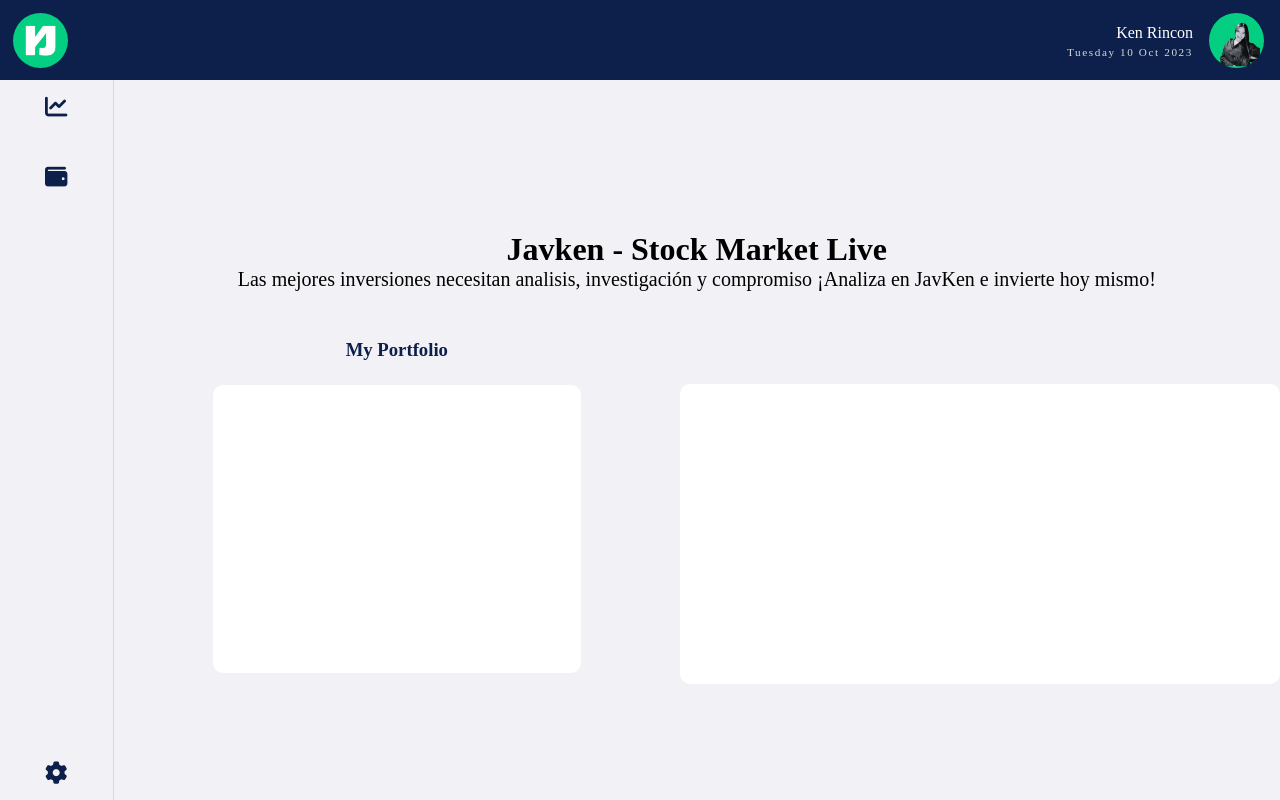
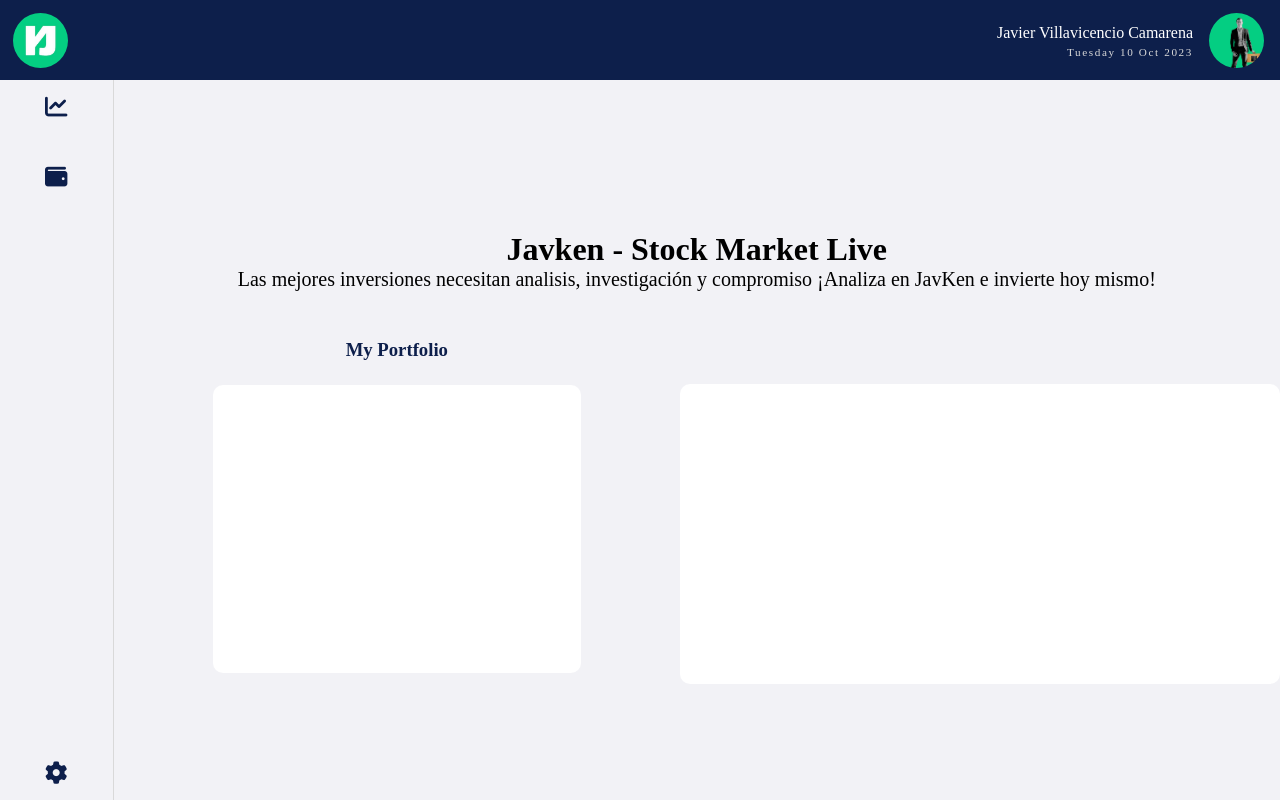
Before and after one commit to Javillcam6/Dashboard, a plain HTML site: page index.html in a window 1280 px wide. Drawn offline with nearby package versions, Linux system fonts and the light colour scheme; no server answers.

Commit message:
Foto perfil

```diff
--- a/index.html
+++ b/index.html
@@ -14,11 +14,11 @@
     </div>
     <div class="usuario">
         <div class="user-info">
-          <p>Ken Rincon</p>
+          <p>Javier Villavicencio Camarena</p>
           <span id="actual-date">Monday 2 Oct 2023</span>
         </div>
         <div class="foto">
-          <img src="./img/profile-pic.jpg" alt="">
+          <img src="./img/ale (2).png" alt="">
         </div>
     </div>
   </header>
```
